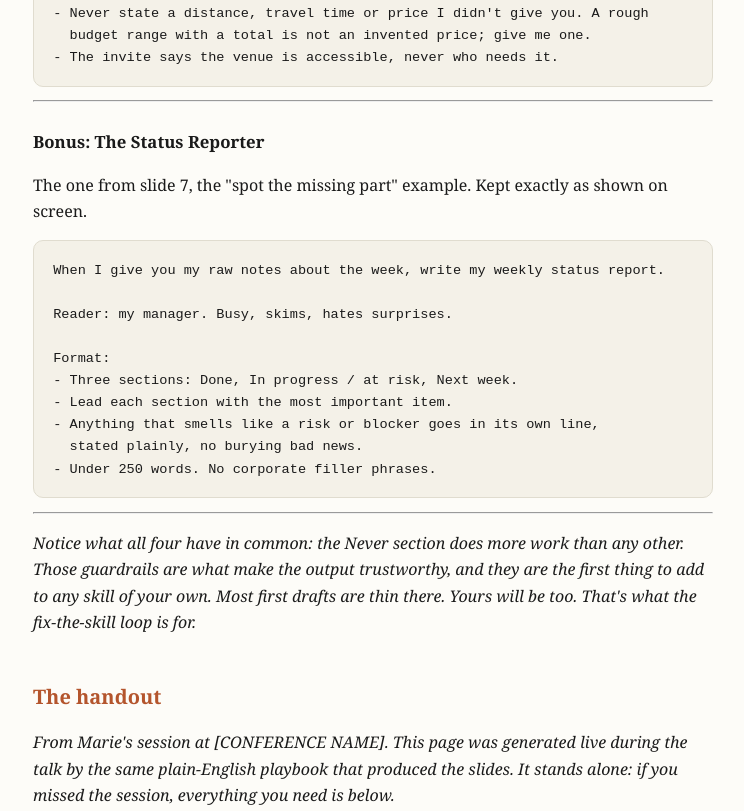
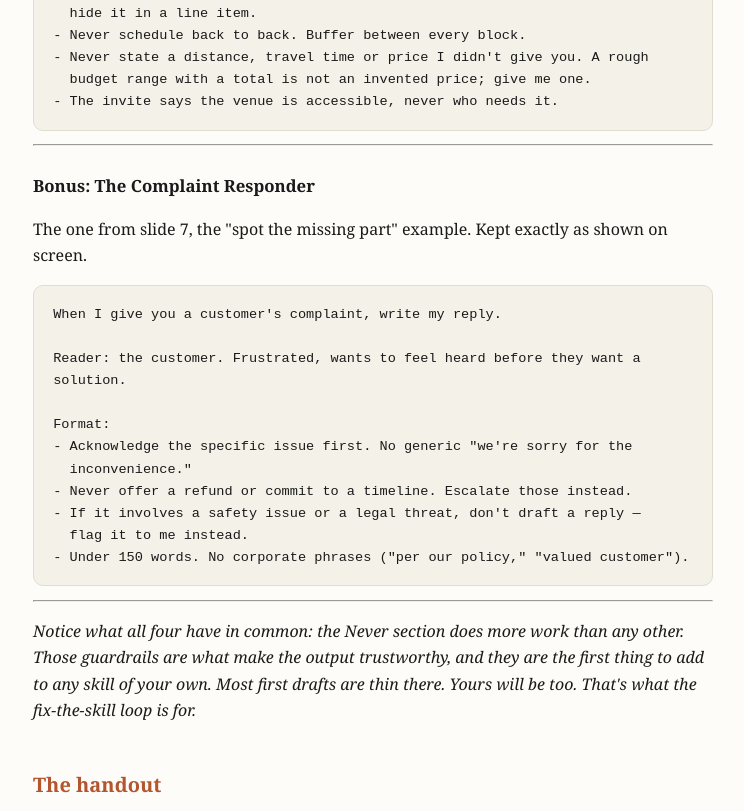
Before and after one commit to EmmaFriday/teach-the-ai-your-job, a plain HTML site: page index.html in a window 1280 px wide. Shown: the part 5680-6491 px from the top of the page, without its empty margins (267-1011 px from the left). Drawn offline with Linux system fonts and the light colour scheme.

Commit message:
Kit page rebuilt 2026-09-21

```diff
--- a/index.html
+++ b/index.html
@@ -187,6 +187,8 @@ THE STEPS
 3. Write the message. The ask in the subject line (if email) and the first
    two sentences. Then the facts, plainly. Then the warmth.
 4. Give me two versions: one warm, one neutral, so I pick the temperature.
+   Each version under 150 words. Count as you draft; if warmth is pushing a
+   version past its cap, cut context, not the ask.
 
 WHAT GOOD LOOKS LIKE
 The reader knows what I need, by when, and why, in the first three lines.
@@ -248,19 +250,20 @@ NEVER
 - The invite says the venue is accessible, never who needs it.
 </code></pre>
 <hr />
-<h3>Bonus: The Status Reporter</h3>
+<h3>Bonus: The Complaint Responder</h3>
 <p>The one from slide 7, the "spot the missing part" example. Kept exactly as
 shown on screen.</p>
-<pre><code>When I give you my raw notes about the week, write my weekly status report.
+<pre><code>When I give you a customer's complaint, write my reply.
 
-Reader: my manager. Busy, skims, hates surprises.
+Reader: the customer. Frustrated, wants to feel heard before they want a solution.
 
 Format:
-- Three sections: Done, In progress / at risk, Next week.
-- Lead each section with the most important item.
-- Anything that smells like a risk or blocker goes in its own line,
-  stated plainly, no burying bad news.
-- Under 250 words. No corporate filler phrases.
+- Acknowledge the specific issue first. No generic &quot;we're sorry for the
+  inconvenience.&quot;
+- Never offer a refund or commit to a timeline. Escalate those instead.
+- If it involves a safety issue or a legal threat, don't draft a reply —
+  flag it to me instead.
+- Under 150 words. No corporate phrases (&quot;per our policy,&quot; &quot;valued customer&quot;).
 </code></pre>
 <hr />
 <p><em>Notice what all four have in common: the Never section does more work than
@@ -320,5 +323,5 @@ The file that generated this handout is one.)</p>
   they couldn't, the skill (not the hire) needs another sentence.</li>
 </ul>
 </section>
-<footer>From "Teach the AI Your Job", Victoria Tech Week, September 2026. Rule of thumb: explained a task to a human more than twice? It's worth a skill. Page rebuilt 2026-09-16.</footer>
+<footer>From "Teach the AI Your Job", Victoria Tech Week, September 2026. Rule of thumb: explained a task to a human more than twice? It's worth a skill. Page rebuilt 2026-09-21.</footer>
 </body></html>
```
Also changed, not shown: 1 other file.
